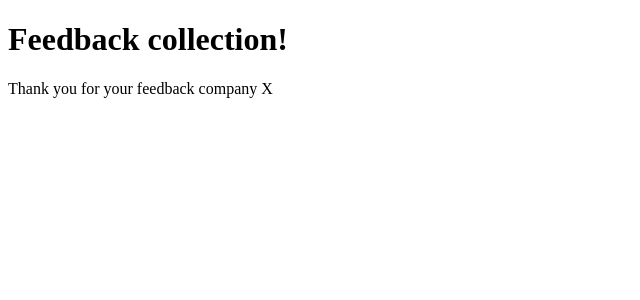
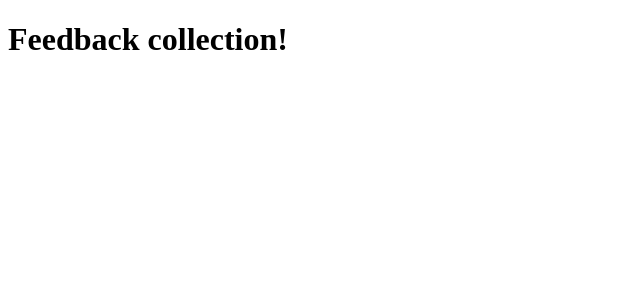
Before and after one commit to SlothSan/rockpool-test, an Angular app: page /feedback in a window 1280 px wide. Before the commit this address led to /. Shown: the top 300 px of the page, without its empty margins (0-640 px from the left). Built offline with nearby package versions, Linux system fonts and the light colour scheme.

Commit message:
Added routing and set default path to feedback

```diff
--- a/src/app/app.component.html
+++ b/src/app/app.component.html
@@ -1,4 +1 @@
-<app-feedback></app-feedback>
-<app-thankyou></app-thankyou>
-
 <router-outlet></router-outlet>
```
Also changed, not shown: src/app/app.module.ts (+8 -1 lines).
